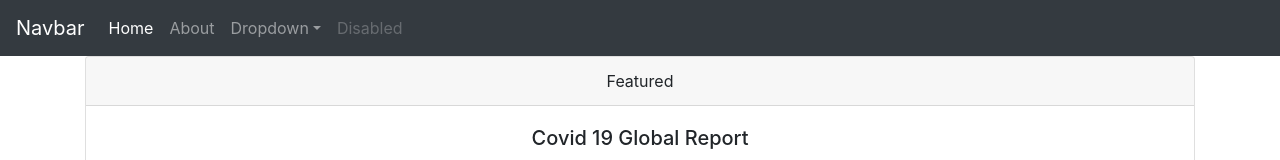
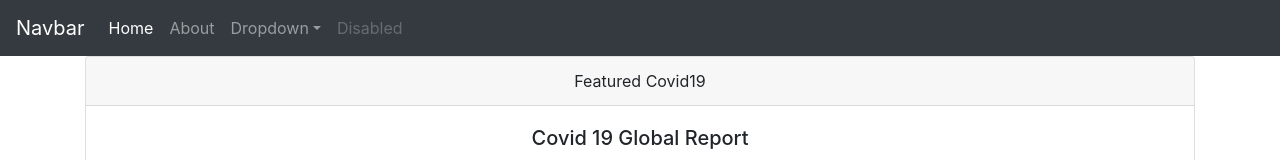
Before and after one commit to NahomKibreab/covid19-react-project, a React (Create React App) app: page / in a window 1280 px wide. Shown: the top 160 px of the page. Built offline with nearby package versions, Linux system fonts and the light colour scheme; no server answers.

Commit message:
Title updated

```diff
--- a/src/component/FetchJson.jsx
+++ b/src/component/FetchJson.jsx
@@ -61,7 +61,7 @@ class FetchJson extends Component {
       <div className="container">
         {this.totalConfirmed(this.state.countries)}
         <div className="card text-center">
-          <div className="card-header">Featured</div>
+          <div className="card-header">Featured Covid19</div>
           <div className="card-body">
             <h5 className="card-title">Covid 19 Global Report</h5>
             <p className="card-text">
```
